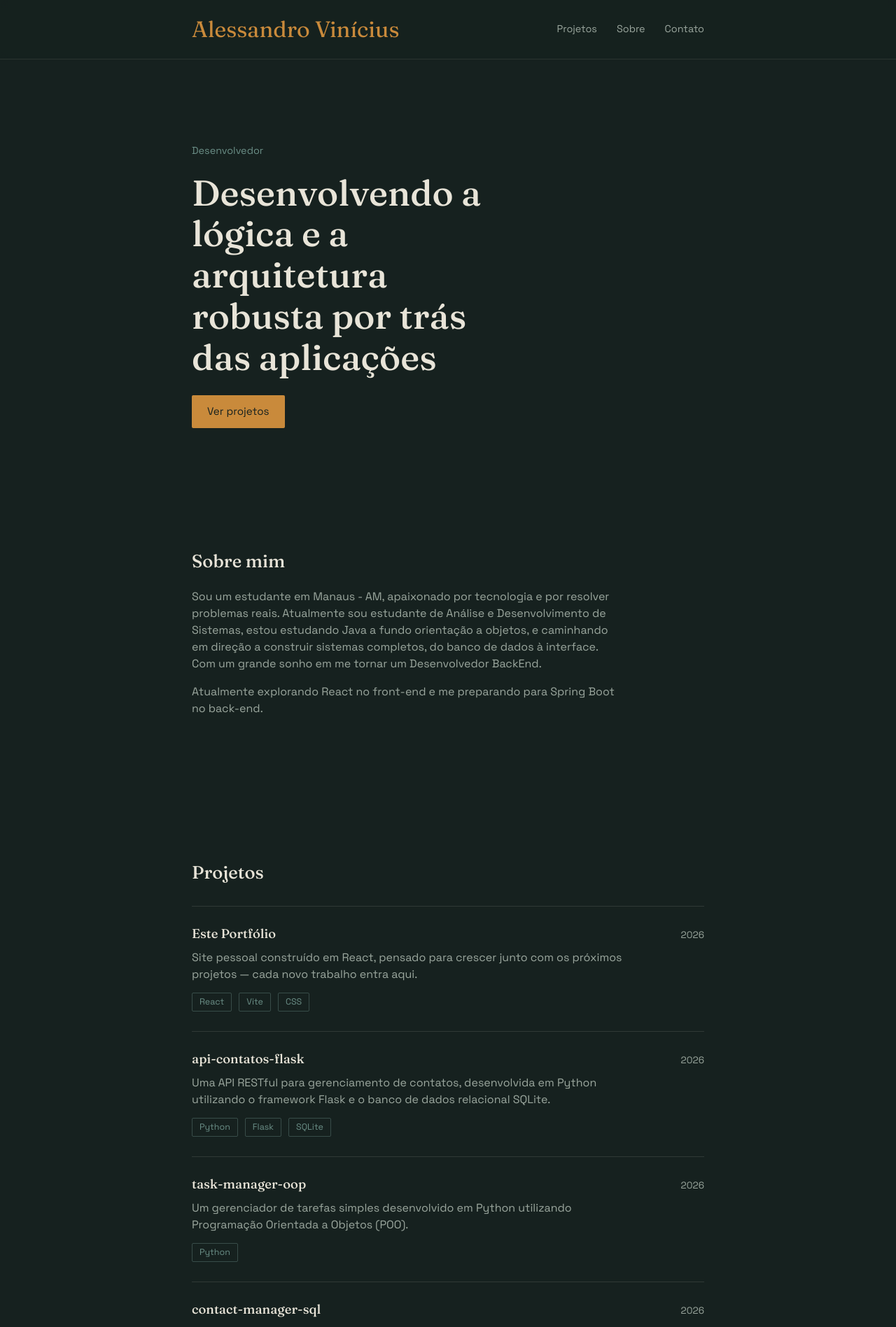
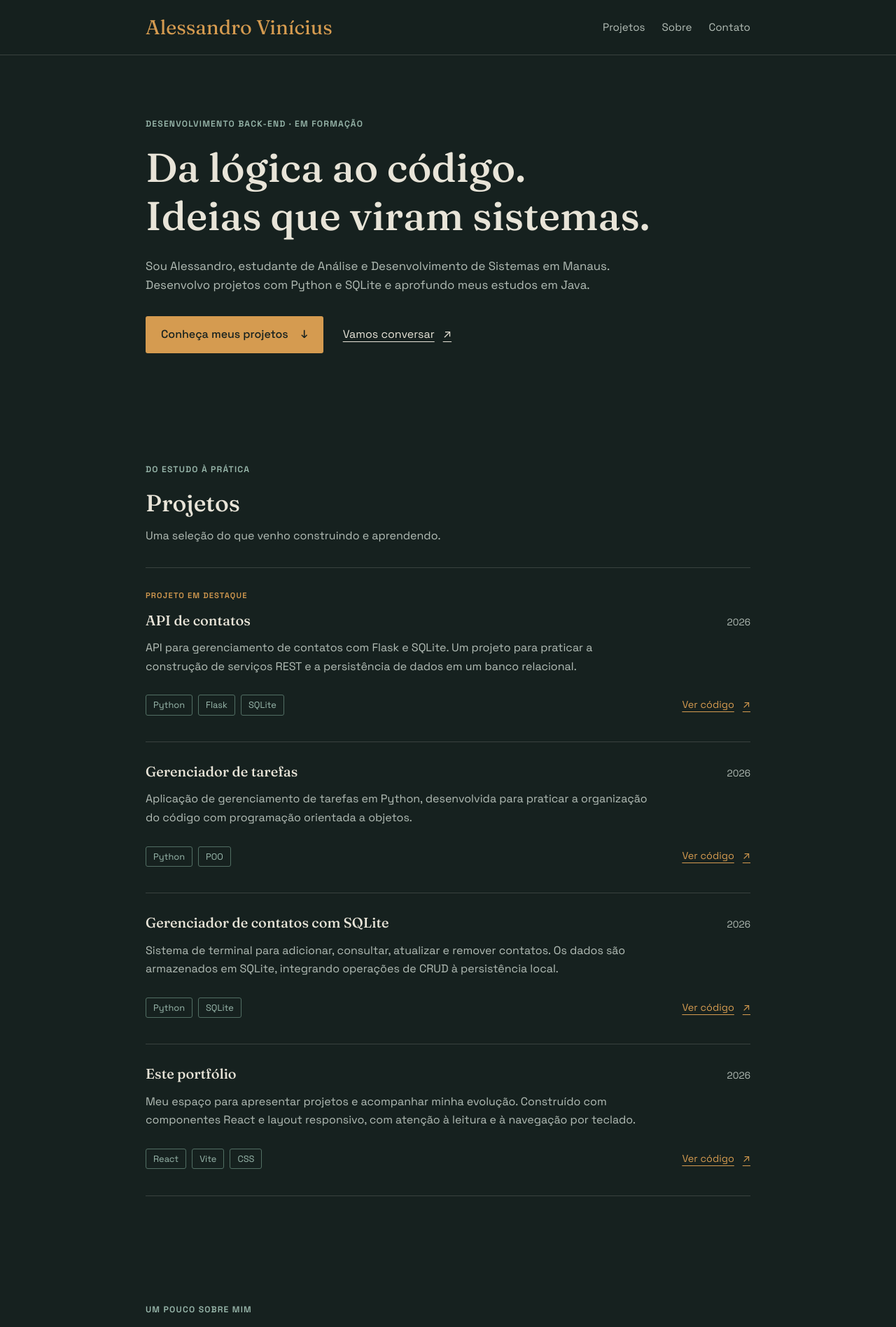
Before and after one commit to alessandrocoutoti-alt/meu-portfolio, a React (Vite) app: page / in a window 1280 px wide. Shown: the top 1897 px of the page at 70% size. Built offline with nearby package versions, Linux system fonts and the light colour scheme.

Commit message:
Atualização portifolio

```diff
--- a/index.html
+++ b/index.html
@@ -3,10 +3,19 @@
   <head>
     <meta charset="UTF-8" />
     <meta name="viewport" content="width=device-width, initial-scale=1.0" />
-    <title>ViniAv — Desenvolvedor</title>
+    <title>Alessandro Vinícius — Desenvolvedor em formação</title>
+    <meta name="description" content="Portfólio de Alessandro Vinícius, estudante de ADS em Manaus com foco em back-end. Conheça meus projetos com Python, Flask, SQLite e React." />
+    <meta name="theme-color" content="#16211f" />
+    <meta property="og:type" content="website" />
+    <meta property="og:locale" content="pt_BR" />
+    <meta property="og:title" content="Alessandro Vinícius — Portfólio" />
+    <meta property="og:description" content="Desenvolvedor em formação, com foco em back-end. Projetos, estudos e contato." />
+    <meta property="og:url" content="https://meu-portfolio-rho-black.vercel.app/" />
+    <link rel="canonical" href="https://meu-portfolio-rho-black.vercel.app/" />
+    <link rel="icon" type="image/svg+xml" href="/favicon.svg" />
     <link rel="preconnect" href="https://fonts.googleapis.com">
     <link rel="preconnect" href="https://fonts.gstatic.com" crossorigin>
-    <link href="https://fonts.googleapis.com/css2?family=Fraunces:opsz,wght@9..144,400;9..144,500;9..144,600&family=Space+Grotesk:wght@400;500;600&family=Roboto:wght@400;500;700&display=swap" rel="stylesheet">
+    <link href="https://fonts.googleapis.com/css2?family=Fraunces:opsz,wght@9..144,400;9..144,500;9..144,600&family=Space+Grotesk:wght@400;500;600&display=swap" rel="stylesheet">
   </head>
   <body>
     <div id="root"></div>
--- a/src/App.jsx
+++ b/src/App.jsx
@@ -7,13 +7,15 @@ import Contact from "./components/Contact.jsx";
 export default function App() {
   return (
     <>
+      <a className="skip-link" href="#conteudo">Pular para o conteúdo</a>
       <Header />
-      <main>
+      <main id="conteudo" tabIndex={-1}>
         <Hero />
+        <Projects />
         <About />
-        <Projects />
         <Contact />
       </main>
+      <footer className="footer"><div className="container">Alessandro Vinícius · Manaus, AM</div></footer>
     </>
   );
 }
--- a/src/components/About.jsx
+++ b/src/components/About.jsx
@@ -1,32 +1,12 @@
 export default function About() {
   return (
-    <section id="sobre" className="about">
+    <section id="sobre" className="about" aria-labelledby="about-title">
       <div className="container">
-        <h2 className="about__title">Sobre mim</h2>
-        <p className="about__text">
-          Sou um estudante em Manaus - AM, apaixonado por tecnologia e por resolver problemas reais.
-          Atualmente sou estudante de Análise e Desenvolvimento de Sistemas, estou estudando Java a
-          fundo orientação a objetos, e caminhando em
-          direção a construir sistemas completos, do banco de dados à
-          interface. Com um grande sonho em me tornar um Desenvolvedor BackEnd.
-        </p>
-        <p className="about__text">
-          Atualmente explorando React no front-end e me preparando para
-          Spring Boot no back-end.
-        </p>
+        <p className="section-label">UM POUCO SOBRE MIM</p>
+        <h2 id="about-title">Aprender construindo.</h2>
+        <p className="about__text">Sou estudante de Análise e Desenvolvimento de Sistemas em Manaus, AM, com foco em me tornar desenvolvedor back-end. Gosto de entender como os sistemas funcionam e transformar esse aprendizado em projetos práticos.</p>
+        <p className="about__text">Meus projetos exploram APIs, orientação a objetos e persistência de dados com Python e SQLite. Atualmente, aprofundo meus estudos em Java, exploro React no front-end e me preparo para aprender Spring Boot.</p>
       </div>
-
-      <style>{`
-        .about__title {
-          font-size: 1.6rem;
-          margin-bottom: 24px;
-        }
-        .about__text {
-          max-width: 60ch;
-          color: var(--paper-muted);
-          margin-bottom: 16px;
-        }
-      `}</style>
     </section>
   );
 }
--- a/src/components/Header.jsx
+++ b/src/components/Header.jsx
@@ -2,69 +2,13 @@ export default function Header() {
   return (
     <header className="header">
       <div className="container header__inner">
-        <span className="header__mark">Alessandro Vin&iacute;cius</span>
-        <nav className="header__nav">
+        <a className="header__mark" href="#inicio" aria-label="Alessandro Vinícius — início">Alessandro Vinícius</a>
+        <nav className="header__nav" aria-label="Navegação principal">
           <a href="#projetos">Projetos</a>
           <a href="#sobre">Sobre</a>
           <a href="#contato">Contato</a>
         </nav>
       </div>
-
-      <style>{`
-        .header {
-          position: sticky;
-          top: 0;
-          z-index: 10;
-          background: rgba(22, 33, 31, 0.85);
-          backdrop-filter: blur(6px);
-          border-bottom: 1px solid rgba(232, 228, 216, 0.1);
-        }
-        .header__inner {
-          display: flex;
-          align-items: center;
-          justify-content: space-between;
-          padding: 18px 24px;
-          flex-wrap: wrap;
-          gap: 12px;
-        }
-        .header__mark {
-          font-family: var(--font-display);
-          font-size: 2.0rem;
-          color: var(--brass);
-        }
-        .header__nav {
-          display: flex;
-          gap: 28px;
-        }
-        .header__nav a {
-          text-decoration: none;
-          color: var(--paper-muted);
-          font-size: 0.9rem;
-          transition: color 0.15s ease;
-        }
-        .header__nav a:hover,
-        .header__nav a:focus-visible {
-          color: var(--paper);
-        }
-
-        /*@media (max-width: 480px) {
-          .header__inner {
-            justify-content: center;
-            text-align: center;
-          }
-          .header__mark {
-            font-size: 1.3rem;
-          }
-          .header__nav {
-            gap: 16px;
-            justify-content: center;
-            width: 100%;
-          }
-          .header__nav a {
-            font-size: 0.8rem;
-          }
-        }
-      `}</style>
     </header>
   );
 }
--- a/src/components/Hero.jsx
+++ b/src/components/Hero.jsx
@@ -1,51 +1,15 @@
 export default function Hero() {
   return (
-    <section className="hero">
+    <section id="inicio" className="hero" aria-labelledby="hero-title">
       <div className="container">
-        <p className="hero__eyebrow">Desenvolvedor</p>
-        <h1 className="hero__title">
-          Desenvolvendo a lógica e a arquitetura robusta por trás das aplicações
-        </h1>
-        <a className="hero__cta" href="#projetos">
-          Ver projetos
-        </a>
+        <p className="hero__eyebrow">DESENVOLVIMENTO BACK-END · EM FORMAÇÃO</p>
+        <h1 id="hero-title" className="hero__title">Da lógica ao código.<br />Ideias que viram sistemas.</h1>
+        <p className="hero__lede">Sou Alessandro, estudante de Análise e Desenvolvimento de Sistemas em Manaus. Desenvolvo projetos com Python e SQLite e aprofundo meus estudos em Java.</p>
+        <div className="hero__actions">
+          <a className="hero__cta" href="#projetos">Conheça meus projetos <span aria-hidden="true">↓</span></a>
+          <a className="hero__secondary" href="#contato">Vamos conversar <span aria-hidden="true">↗</span></a>
+        </div>
       </div>
-
-      <style>{`
-        .hero {
-          padding-top: 120px;
-          padding-bottom: 80px;
-        }
-        .hero__eyebrow {
-          color: var(--sage);
-          font-size: 0.9rem;
-          margin-bottom: 20px;
-        }
-        .hero__title {
-          font-size: clamp(2rem, 5vw, 3.2rem);
-          max-width: 14ch;
-          margin-bottom: 24px;
-        }
-        .hero__lede {
-          max-width: 46ch;
-          color: var(--paper-muted);
-          font-size: 1.05rem;
-          margin-bottom: 32px;
-        }
-        .hero__cta {
-          display: inline-block;
-          text-decoration: none;
-          color: var(--ink);
-          background: var(--brass);
-          padding: 12px 22px;
-          font-size: 0.95rem;
-          border-radius: 2px;
-          transition: transform 0.15s ease;
-        }
-        .hero__cta:hover {
-          transform: translateY(-2px);
-        }
-      `}</style>
     </section>
   );
 }
--- a/src/components/ProjectRow.jsx
+++ b/src/components/ProjectRow.jsx
@@ -1,75 +1,18 @@
 export default function ProjectRow({ projeto }) {
-  const conteudo = (
-    <>
+  return (
+    <li className="row">
+      {projeto.destaque && <p className="row__featured">PROJETO EM DESTAQUE</p>}
       <div className="row__head">
-        <h3 className="row__titulo">{projeto.titulo}</h3>
+        <h3>{projeto.titulo}</h3>
         <span className="row__ano">{projeto.ano}</span>
       </div>
       <p className="row__descricao">{projeto.descricao}</p>
-      <div className="row__tags">
-        {projeto.tecnologias.map((tech) => (
-          <span key={tech} className="row__tag">
-            {tech}
-          </span>
-        ))}
+      <div className="row__footer">
+        <ul className="row__tags" aria-label="Tecnologias utilizadas">
+          {projeto.tecnologias.map((tech) => <li key={tech} className="row__tag">{tech}</li>)}
+        </ul>
+        {projeto.link && <a href={projeto.link} target="_blank" rel="noopener noreferrer" className="row__link" aria-label={`Ver código de ${projeto.titulo} no GitHub (abre em nova aba)`}>Ver código <span aria-hidden="true">↗</span></a>}
       </div>
-    </>
-  );
-
-  return (
-    <li className="row">
-      {projeto.link ? (
-        <a href={projeto.link} target="_blank" rel="noreferrer" className="row__link">
-          {conteudo}
-        </a>
-      ) : (
-        conteudo
-      )}
-
-      <style>{`
-        .row {
-          list-style: none;
-          padding: 28px 0;
-          border-bottom: 1px solid rgba(232, 228, 216, 0.12);
-        }
-        .row__link {
-          text-decoration: none;
-          color: inherit;
-          display: block;
-        }
-        .row__head {
-          display: flex;
-          align-items: baseline;
-          justify-content: space-between;
-          gap: 16px;
-          margin-bottom: 10px;
-        }
-        .row__titulo {
-          font-size: 1.15rem;
-        }
-        .row__ano {
-          color: var(--paper-muted);
-          font-size: 0.85rem;
-          white-space: nowrap;
-        }
-        .row__descricao {
-          color: var(--paper-muted);
-          max-width: 60ch;
-          margin-bottom: 14px;
-        }
-        .row__tags {
-          display: flex;
-          gap: 10px;
-          flex-wrap: wrap;
-        }
-        .row__tag {
-          font-size: 0.78rem;
-          color: var(--sage);
-          border: 1px solid rgba(107, 143, 135, 0.4);
-          padding: 3px 10px;
-          border-radius: 2px;
-        }
-      `}</style>
     </li>
   );
 }
--- a/src/components/Projects.jsx
+++ b/src/components/Projects.jsx
@@ -5,23 +5,15 @@ export default function Projects() {
   return (
     <section id="projetos" className="projects">
       <div className="container">
+        <p className="section-label">DO ESTUDO À PRÁTICA</p>
         <h2 className="projects__title">Projetos</h2>
+        <p className="section-intro">Uma seleção do que venho construindo e aprendendo.</p>
         <ul className="projects__list">
           {projects.map((p) => (
             <ProjectRow key={p.titulo} projeto={p} />
           ))}
         </ul>
       </div>
-
-      <style>{`
-        .projects__title {
-          font-size: 1.6rem;
-          margin-bottom: 32px;
-        }
-        .projects__list {
-          border-top: 1px solid rgba(232, 228, 216, 0.12);
-        }
-      `}</style>
     </section>
   );
 }
--- a/src/data/projects.js
+++ b/src/data/projects.js
@@ -1,41 +1,32 @@
-// Adicione um novo projeto copiando um objeto do array abaixo.
-// Nenhum outro arquivo precisa ser tocado quando você adiciona um projeto novo.
-
+// Adicione um objeto a esta lista para exibir um novo projeto.
 export const projects = [
   {
-    titulo: "Este Portfólio",
+    titulo: "API de contatos",
     ano: "2026",
-    descricao:
-      "Site pessoal construído em React, pensado para crescer junto com os próximos projetos — cada novo trabalho entra aqui.",
-    tecnologias: ["React", "Vite", "CSS"],
-    link: "https://github.com/alessandrocoutoti-alt/meu-portfolio",
-  },
-  {
-    titulo: "api-contatos-flask",
-    ano: "2026",
-    descricao: "Uma API RESTful para gerenciamento de contatos, desenvolvida em Python utilizando o framework Flask e o banco de dados relacional SQLite.",
+    destaque: true,
+    descricao: "API para gerenciamento de contatos com Flask e SQLite. Um projeto para praticar a construção de serviços REST e a persistência de dados em um banco relacional.",
     tecnologias: ["Python", "Flask", "SQLite"],
     link: "https://github.com/alessandrocoutoti-alt/api-contatos-flask",
   },
   {
-    titulo: "task-manager-oop",
+    titulo: "Gerenciador de tarefas",
     ano: "2026",
-    descricao: "Um gerenciador de tarefas simples desenvolvido em Python utilizando Programação Orientada a Objetos (POO).",
-    tecnologias: ["Python"],
+    descricao: "Aplicação de gerenciamento de tarefas em Python, desenvolvida para praticar a organização do código com programação orientada a objetos.",
+    tecnologias: ["Python", "POO"],
     link: "https://github.com/alessandrocoutoti-alt/task-manager-oop",
   },
   {
-    titulo: "contact-manager-sql",
+    titulo: "Gerenciador de contatos com SQLite",
     ano: "2026",
-    descricao: "Um sistema de gerenciamento de contatos interativo, simples e persistente via linha de comando (CLI), desenvolvido em Python e utilizando SQLite para persistência de dados O projeto permite que o usuário adicione, liste, atualize e remova contatos diretamente pelo terminal, salvando os dados em um banco de dados local.",
+    descricao: "Sistema de terminal para adicionar, consultar, atualizar e remover contatos. Os dados são armazenados em SQLite, integrando operações de CRUD à persistência local.",
     tecnologias: ["Python", "SQLite"],
     link: "https://github.com/alessandrocoutoti-alt/contact-manager-sql",
   },
-  // {
-  //   titulo: "Nome do próximo projeto",
-  //   ano: "2026",
-  //   descricao: "Descrição curta e direta do que o projeto resolve.",
-  //   tecnologias: ["Java", "Spring Boot"],
-  //   link: "https://github.com/seu-usuario/projeto",
-  // },
+  {
+    titulo: "Este portfólio",
+    ano: "2026",
+    descricao: "Meu espaço para apresentar projetos e acompanhar minha evolução. Construído com componentes React e layout responsivo, com atenção à leitura e à navegação por teclado.",
+    tecnologias: ["React", "Vite", "CSS"],
+    link: "https://github.com/alessandrocoutoti-alt/meu-portfolio",
+  },
 ];
--- a/src/index.css
+++ b/src/index.css
@@ -1,64 +1,72 @@
 :root {
   --ink: #16211f;
-  --ink-2: #1f2e2b;
   --paper: #e8e4d8;
-  --paper-muted: #9ba79e;
-  --brass: #c98a3b;
-  --sage: #6b8f87;
-
+  --paper-muted: #b4beb7;
+  --brass: #d59b50;
+  --sage: #9ab9ad;
+  --line: rgba(232,228,216,.17);
   --font-display: "Fraunces", Georgia, serif;
   --font-body: "Space Grotesk", -apple-system, sans-serif;
 }
-
-* {
-  box-sizing: border-box;
-  margin: 0;
-  padding: 0;
+* { box-sizing: border-box; margin: 0; padding: 0; }
+html { scroll-behavior: smooth; scroll-padding-top: 110px; }
+body { background: var(--ink); color: var(--paper); font-family: var(--font-body); line-height: 1.65; -webkit-font-smoothing: antialiased; }
+a { color: inherit; }
+:focus-visible { outline: 2px solid var(--brass); outline-offset: 5px; }
+.container { width: 100%; max-width: 920px; margin: 0 auto; padding: 0 28px; }
+section { padding: 76px 0; }
+h1,h2,h3 { font-family: var(--font-display); font-weight: 500; line-height: 1.2; }
+h2 { font-size: clamp(1.7rem,3vw,2.1rem); margin-bottom: 24px; }
+.skip-link { position: fixed; top: 12px; left: 12px; z-index: 20; padding: 12px 18px; background: var(--brass); color: var(--ink); transform: translateY(-200%); }
+.skip-link:focus { transform: translateY(0); }
+.header { position: sticky; top: 0; z-index: 10; background: rgba(22,33,31,.96); backdrop-filter: blur(6px); border-bottom: 1px solid var(--line); }
+.header__inner { display: flex; align-items: center; justify-content: space-between; gap: 12px 24px; padding-top: 15px; padding-bottom: 15px; flex-wrap: wrap; }
+.header__mark { font-family: var(--font-display); font-size: clamp(1.3rem,3vw,1.8rem); color: var(--brass); text-decoration: none; }
+.header__nav { display: flex; gap: 24px; }
+.header__nav a { display: inline-flex; align-items: center; min-height: 44px; text-decoration: none; color: var(--paper-muted); font-size: .95rem; }
+.header__nav a:hover { color: var(--paper); }
+.hero { padding: 88px 0 80px; }
+.hero__eyebrow,.section-label,.row__featured { color: var(--sage); font-size: .76rem; font-weight: 600; letter-spacing: .1em; margin-bottom: 18px; }
+.hero__title { font-size: clamp(2.15rem,5vw,3.6rem); max-width: 23ch; margin-bottom: 24px; }
+.hero__lede { max-width: 63ch; color: var(--paper-muted); font-size: 1.05rem; margin-bottom: 30px; }
+.hero__actions { display: flex; align-items: center; gap: 16px 28px; flex-wrap: wrap; }
+.hero__cta { display: inline-flex; align-items: center; gap: 18px; padding: 13px 22px; background: var(--brass); color: var(--ink); text-decoration: none; border-radius: 3px; font-weight: 500; }
+.hero__cta:hover { background: #e3ae68; }
+.hero__secondary { display: inline-flex; align-items: center; min-height: 44px; gap: 12px; text-underline-offset: 5px; }
+.section-intro { color: var(--paper-muted); margin: -10px 0 32px; }
+.projects__list { border-top: 1px solid var(--line); list-style: none; }
+.row { padding: 30px 0; border-bottom: 1px solid var(--line); }
+.row__featured { color: var(--brass); font-size: .7rem; margin-bottom: 14px; }
+.row__head { display: flex; align-items: baseline; justify-content: space-between; gap: 16px; margin-bottom: 12px; }
+.row__head h3 { font-size: 1.25rem; }
+.row__ano { font-size: .85rem; color: var(--paper-muted); flex-shrink: 0; }
+.row__descricao { color: var(--paper-muted); max-width: 70ch; margin-bottom: 20px; }
+.row__footer { display: flex; flex-wrap: wrap; align-items: center; justify-content: space-between; gap: 14px 24px; }
+.row__tags { display: flex; flex-wrap: wrap; gap: 8px; list-style: none; }
+.row__tag { font-size: .8rem; color: var(--sage); border: 1px solid #526f64; padding: 3px 10px; border-radius: 3px; }
+.row__link { display: inline-flex; align-items: center; min-height: 44px; gap: 12px; color: var(--brass); text-underline-offset: 5px; font-size: .9rem; }
+.row__link:hover { color: var(--paper); }
+.about__text { max-width: 70ch; color: var(--paper-muted); margin-bottom: 16px; }
+.contact { border-top: 1px solid var(--line); }
+.contact__text { color: var(--paper-muted); margin-bottom: 22px; }
+.contact__links { display: flex; flex-wrap: wrap; gap: 10px 26px; }
+.contact__links a { color: var(--brass); display: inline-flex; align-items: center; min-height: 44px; text-underline-offset: 6px; overflow-wrap: anywhere; }
+.contact__links a:hover { color: var(--paper); }
+.footer { color: var(--paper-muted); font-size: .8rem; border-top: 1px solid var(--line); padding: 24px 0; }
+@media (max-width: 600px) {
+  html { scroll-padding-top: 140px; }
+  .container { padding-left: 20px; padding-right: 20px; }
+  .header__inner { justify-content: center; gap: 4px; padding-top: 10px; padding-bottom: 8px; }
+  .header__mark { text-align: center; }
+  .header__nav { width: 100%; justify-content: center; gap: 28px; }
+  .hero { padding: 52px 0; }
+  section { padding: 48px 0; }
+  .hero__eyebrow { font-size: .68rem; letter-spacing: .07em; }
+  .hero__lede { font-size: 1rem; }
+  .row__head h3 { font-size: 1.15rem; }
+  .row__head { gap: 12px; }
 }
-
-html {
-  scroll-behavior: smooth;
+@media (prefers-reduced-motion: reduce) {
+  html { scroll-behavior: auto; }
+  *,*::before,*::after { animation: none !important; transition: none !important; }
 }
-
-@media (prefers-reduced-motion: reduce) {
-  html {
-    scroll-behavior: auto;
-  }
-  * {
-    animation: none !important;
-    transition: none !important;
-  }
-}
-
-body {
-  background: var(--ink);
-  color: var(--paper);
-  font-family: var(--font-body);
-  line-height: 1.5;
-  -webkit-font-smoothing: antialiased;
-}
-
-a {
-  color: inherit;
-}
-
-:focus-visible {
-  outline: 2px solid var(--brass);
-  outline-offset: 3px;
-}
-
-.container {
-  max-width: 780px;
-  margin: 0 auto;
-  padding: 0 24px;
-}
-
-section {
-  padding: 96px 0;
-}
-
-h1, h2, h3 {
-  font-family: var(--font-display);
-  font-weight: 500;
-  line-height: 1.15;
-}
```
Also changed, not shown: src/components/Contact.jsx (+5 -31 lines), public/favicon.svg (added), 1 other file (tests, documents, lock files or other folders).
